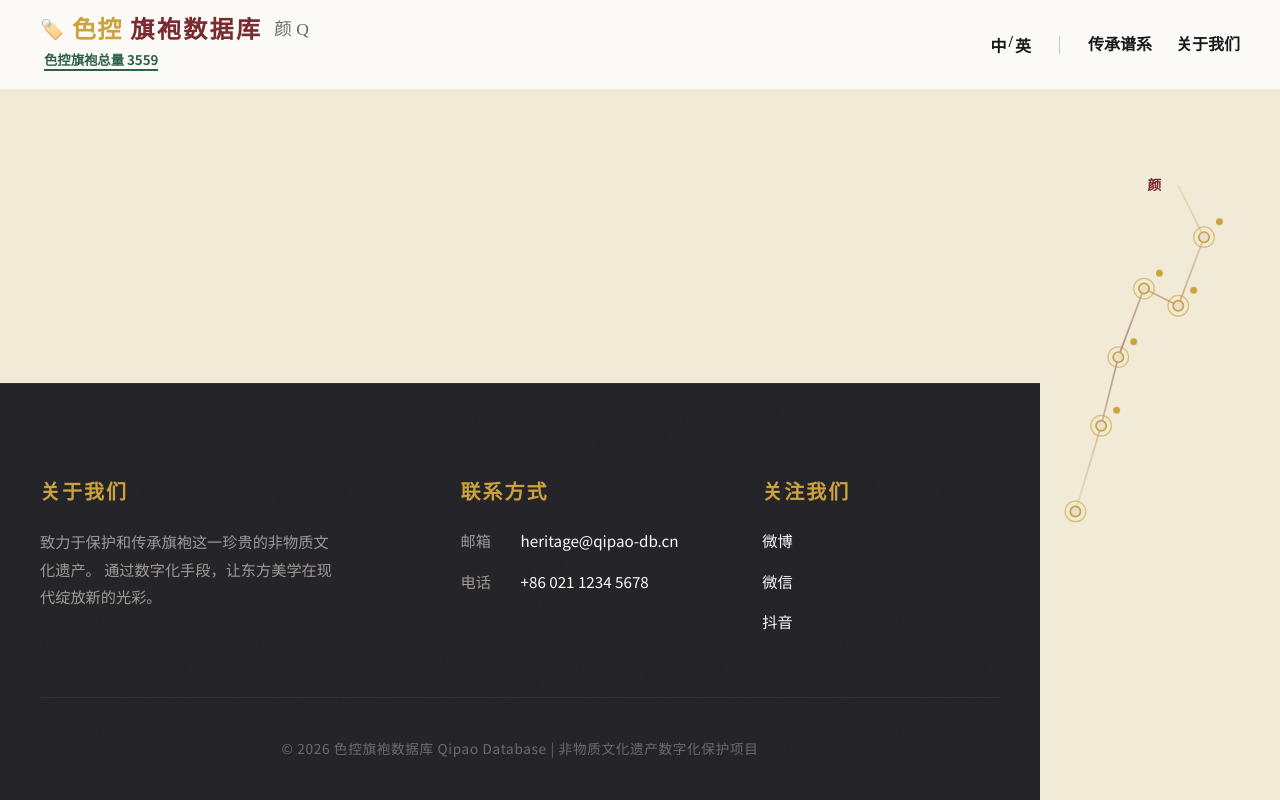
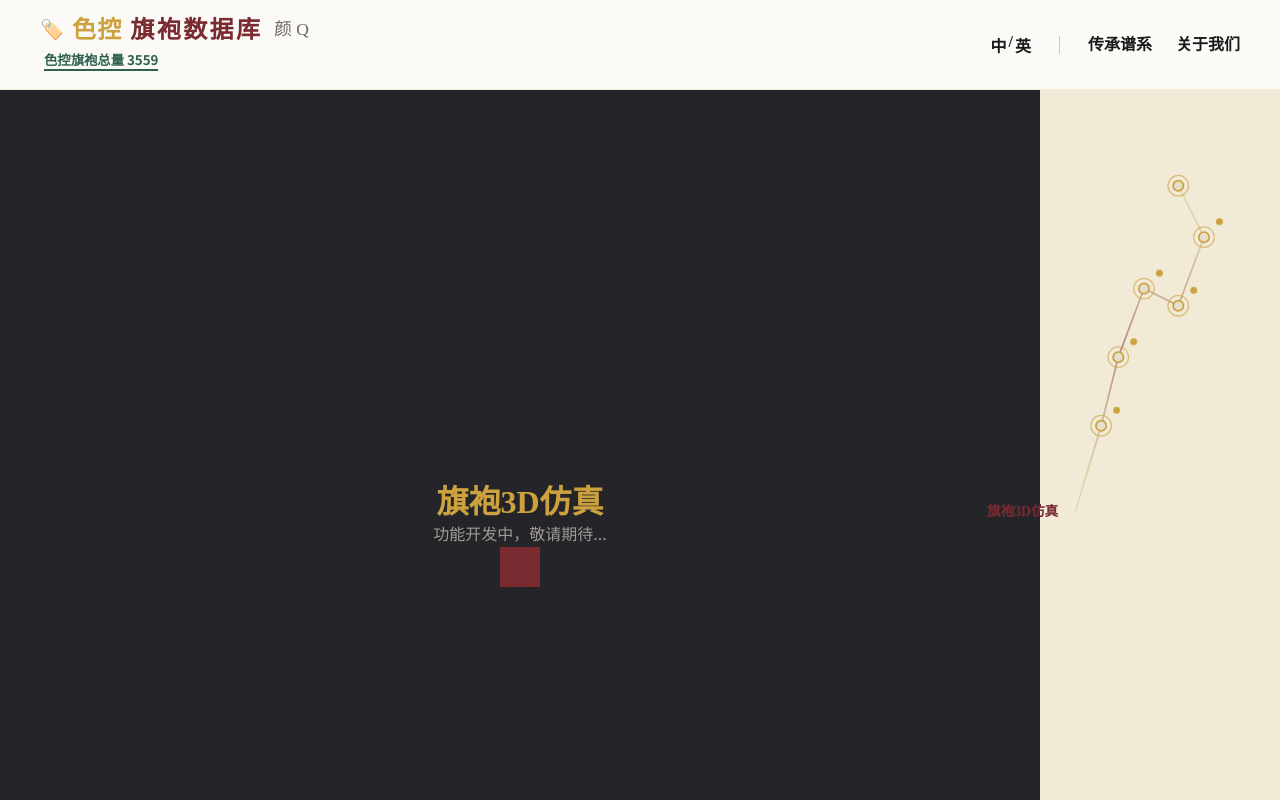
Before and after one commit to jay-gaojing/sekong, a Nuxt app: page /simulation in a window 1280 px wide. Shown: the top 800 px of the page. Built offline with nearby package versions, Linux system fonts and the light colour scheme; a web font is replaced by a local one.

Commit message:
refactor: 彻底重构为多页面架构，右侧导航全改为路由跳转

```diff
--- a/app/components/SideNav.vue
+++ b/app/components/SideNav.vue
@@ -72,7 +72,7 @@
 </template>
 
 <script setup lang="ts">
-import { ref, computed, onMounted, onUnmounted, watch } from 'vue'
+import { ref, computed, watch } from 'vue'
 import { useRouter, useRoute } from 'vue-router'
 
 const router = useRouter()
@@ -135,86 +135,44 @@ const constellationPath = computed(() => {
 const activeItem = ref<string>('yan') // Default to 'yan'
 const hoveredItem = ref<string | null>(null)
 
-// 导航点击处理逻辑
+// 路由映射表
+const routeMap: Record<string, string> = {
+  'yan': '/',
+  'original': '/original',
+  'styles': '/styles',
+  'crafts': '/crafts',
+  'pankou': '/pankou',
+  'colors': '/colors',
+  '3d-sim': '/simulation'
+}
+
+// 反向映射：路径 -> ID
+const getActiveFromRoute = (path: string): string => {
+  if (path === '/' || path === '') return 'yan'
+  if (path.startsWith('/original')) return 'original'
+  if (path.startsWith('/styles')) return 'styles'
+  if (path.startsWith('/crafts')) return 'crafts'
+  if (path.startsWith('/pankou')) return 'pankou'
+  if (path.startsWith('/colors')) return 'colors'
+  if (path.startsWith('/simulation')) return '3d-sim'
+  return 'yan'
+}
+
+// 导航点击处理逻辑：纯路由跳转
 const handleNavClick = async (id: string) => {
   activeItem.value = id
-
-  if (id === 'styles') {
-    // 前往样式页
-    await router.push('/styles')
-  } else {
-    // 目标是首页的某个板块
-    if (route.path !== '/') {
-      // 当前不在首页，直接跳转到首页对应锚点（利用 hash）
-      // 使用 hash 跳转可以避免手动 setTimeout 滚动，体验更像页面跳转
-      await router.push({ path: '/', hash: `#${id}` })
-    } else {
-      // 已经在首页，进行平滑滚动定位
-      const element = document.getElementById(id)
-      if (element) {
-        element.scrollIntoView({ behavior: 'smooth', block: 'start' })
-      }
-    }
+  const targetPath = routeMap[id]
+  if (targetPath) {
+    await router.push(targetPath)
   }
 }
 
-// 滚动监听逻辑 (IntersectionObserver)
-let observer: IntersectionObserver | null = null
-
-const setupObserver = () => {
-  // 只在首页启用滚动监听
-  if (route.path !== '/') return
-
-  observer = new IntersectionObserver((entries) => {
-    // 找出当前可见度最高的元素
-    let maxRatio = 0
-    let maxId = ''
-
-    entries.forEach(entry => {
-      if (entry.isIntersecting && entry.intersectionRatio > maxRatio) {
-        maxRatio = entry.intersectionRatio
-        maxId = entry.target.id
-      }
-    })
-
-    if (maxId) {
-      activeItem.value = maxId
-    }
-  }, {
-    threshold: [0.2, 0.5, 0.8], // 多级阈值确保灵敏度
-    rootMargin: '-20% 0px -20% 0px' // 缩小判定区域，聚焦屏幕中部
-  })
-
-  // 观察所有导航项对应的 DOM 元素
-  navItems.forEach(item => {
-    if (item.id === 'styles') return // 样式页不在首页观察范围内
-    const el = document.getElementById(item.id)
-    if (el) observer?.observe(el)
-  })
-}
-
-// 监听路由变化来更新 activeItem 和 Observer
+// 监听路由变化来更新 activeItem
 watch(() => route.path, (newPath) => {
-  if (newPath === '/styles') {
-    activeItem.value = 'styles'
-    observer?.disconnect() // 离开首页时断开观察
-  } else {
-    // 回到首页，稍作延迟等待 DOM 渲染后重新观察
-    setTimeout(setupObserver, 100)
-  }
+  activeItem.value = getActiveFromRoute(newPath)
 }, { immediate: true })
 
-onMounted(() => {
-  if (route.path === '/') {
-    setupObserver()
-  } else if (route.path === '/styles') {
-    activeItem.value = 'styles'
-  }
-})
-
-onUnmounted(() => {
-  observer?.disconnect()
-})
+// 移除所有滚动监听逻辑 (IntersectionObserver)
 </script>
 
 <style scoped>
--- a/app/components/TopNav.vue
+++ b/app/components/TopNav.vue
@@ -39,7 +39,7 @@
 
         <!-- Links: 传承谱系 | 关于我们 -->
         <div class="nav-links">
-          <NuxtLink to="/#heritage" class="nav-link">
+          <NuxtLink to="/crafts" class="nav-link">
             <span class="link-text">传承谱系</span>
           </NuxtLink>
           <NuxtLink to="#about" class="nav-link">
--- /dev/null
+++ b/app/pages/colors/index.vue
@@ -0,0 +1,17 @@
+<template>
+  <div class="page-container">
+    <GallerySection />
+  </div>
+</template>
+
+<script setup lang="ts">
+// 旗袍色彩页面
+</script>
+
+<style scoped>
+.page-container {
+  min-height: 100vh;
+  padding-top: var(--header-height);
+  background-color: var(--color-bg-main);
+}
+</style>
--- /dev/null
+++ b/app/pages/crafts/index.vue
@@ -0,0 +1,17 @@
+<template>
+  <div class="page-container">
+    <HeritageVideo />
+  </div>
+</template>
+
+<script setup lang="ts">
+// 旗袍工艺页面
+</script>
+
+<style scoped>
+.page-container {
+  min-height: 100vh;
+  padding-top: var(--header-height);
+  background-color: var(--color-bg-main);
+}
+</style>
--- a/app/pages/index.vue
+++ b/app/pages/index.vue
@@ -1,37 +1,10 @@
 <template>
   <div class="home-page">
     <!-- 数据库展示区域 (颜) -->
-    <div id="yan">
-      <DatabaseSection />
-    </div>
-
-    <!-- 色控展览/原创区域 (色控原创) -->
-    <div id="original">
-      <SeKongSection />
-    </div>
-
-    <!-- 旗袍传承视频区域 (传承谱系 / 工艺) -->
-    <div id="heritage">
-      <!-- 同时也作为工艺的锚点 -->
-      <div id="crafts">
-        <HeritageVideo />
-      </div>
-    </div>
+    <DatabaseSection />
 
     <!-- 八卦导航盘 -->
     <BaguaNav />
-
-    <!-- 盘扣入口区域 (旗袍盘扣) -->
-    <div id="pankou">
-      <PankouSection />
-    </div>
-
-    <!-- 图片展示区域 (旗袍色彩 / 3D) -->
-    <div id="colors">
-      <div id="3d-sim">
-        <GallerySection />
-      </div>
-    </div>
   </div>
 </template>
 
--- /dev/null
+++ b/app/pages/original/index.vue
@@ -0,0 +1,16 @@
+<template>
+  <div class="page-container">
+    <SeKongSection />
+  </div>
+</template>
+
+<script setup lang="ts">
+// 色控原创页面
+</script>
+
+<style scoped>
+.page-container {
+  min-height: 100vh;
+  padding-top: var(--header-height);
+}
+</style>
--- /dev/null
+++ b/app/pages/pankou/index.vue
@@ -0,0 +1,17 @@
+<template>
+  <div class="page-container">
+    <PankouSection />
+  </div>
+</template>
+
+<script setup lang="ts">
+// 旗袍盘扣页面
+</script>
+
+<style scoped>
+.page-container {
+  min-height: 100vh;
+  padding-top: var(--header-height);
+  background-color: var(--color-bg-paper);
+}
+</style>
--- /dev/null
+++ b/app/pages/simulation/index.vue
@@ -0,0 +1,41 @@
+<template>
+  <div class="page-container flex-center">
+    <div class="coming-soon">
+      <h1 class="font-serif-cn text-gold text-4xl mb-4">旗袍3D仿真</h1>
+      <p class="text-secondary">功能开发中，敬请期待...</p>
+      <div class="cube-loader mt-8"></div>
+    </div>
+  </div>
+</template>
+
+<script setup lang="ts">
+// 3D仿真页面
+</script>
+
+<style scoped>
+.page-container {
+  min-height: 100vh;
+  padding-top: var(--header-height);
+  background-color: var(--color-bg-dark);
+  display: flex;
+  align-items: center;
+  justify-content: center;
+  text-align: center;
+}
+
+.text-gold { color: var(--color-gold); }
+.text-secondary { color: var(--color-text-muted); }
+
+.cube-loader {
+  width: 40px;
+  height: 40px;
+  background: var(--color-primary-red);
+  margin: 0 auto;
+  animation: rotate 2s infinite ease-in-out;
+}
+
+@keyframes rotate {
+  0% { transform: rotate(0deg); }
+  100% { transform: rotate(360deg); }
+}
+</style>
```
